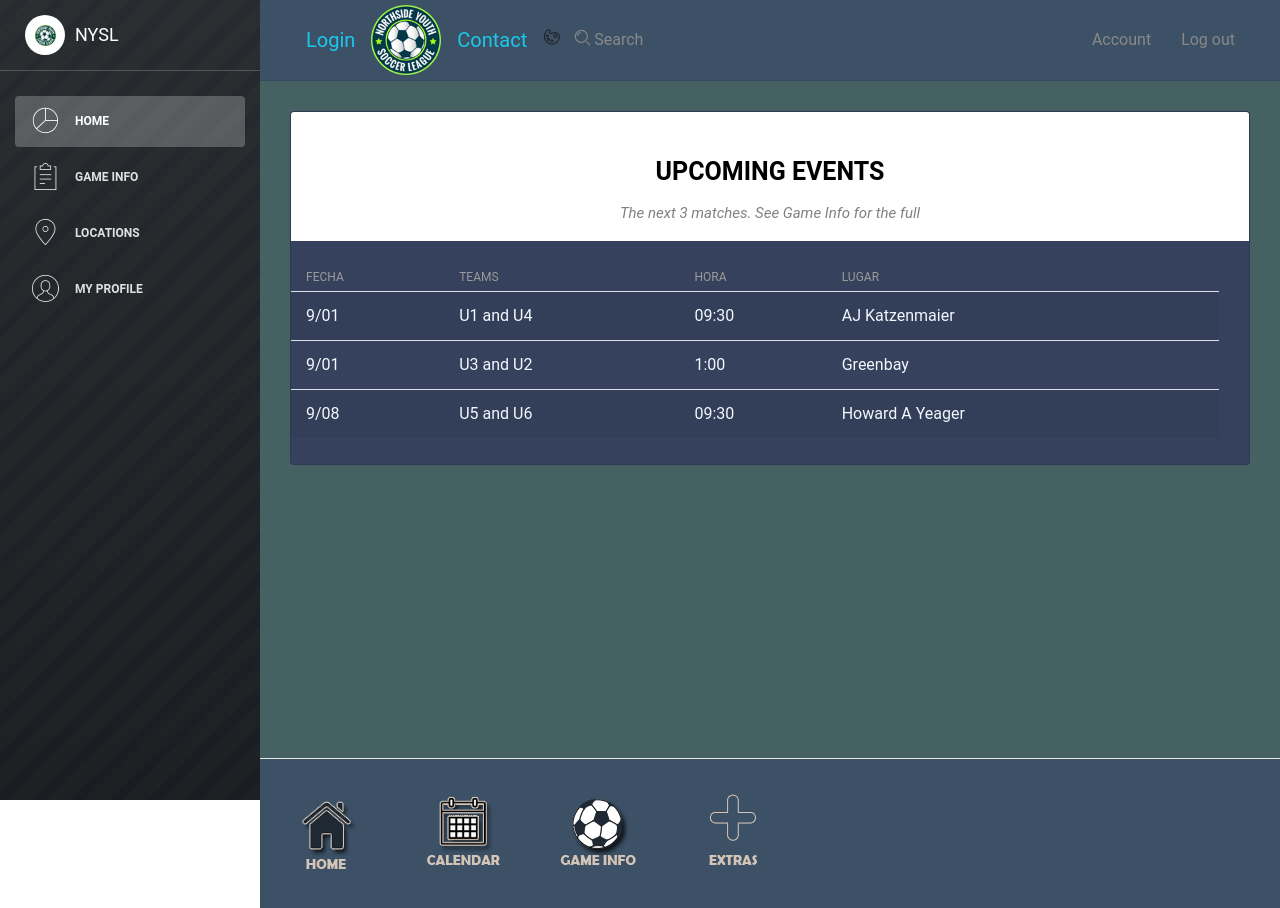
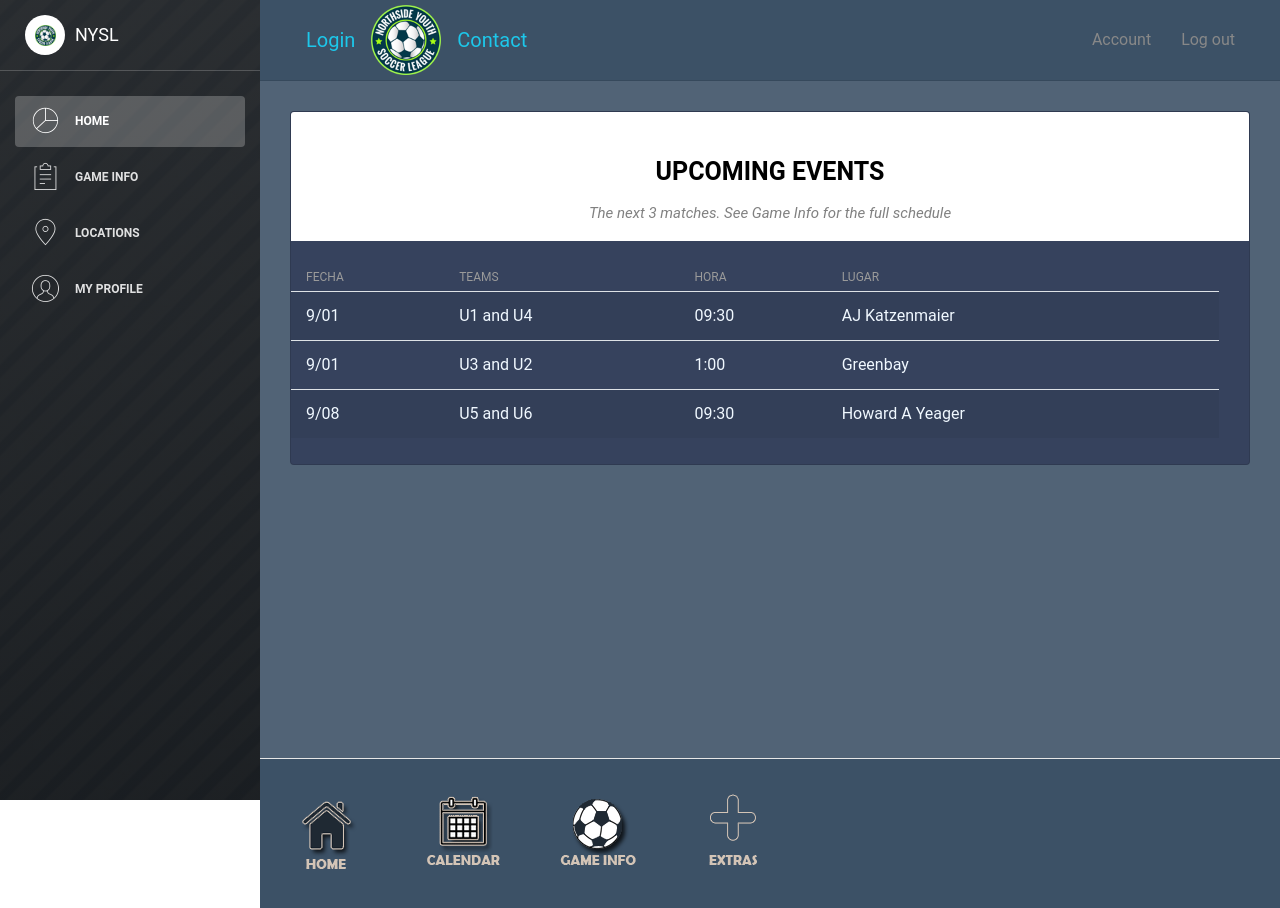
Before and after one commit to zolemello/MobileWebDevelopment, a Vue app: page /#/admin/home in a window 1280 px wide. Built offline with nearby package versions, Linux system fonts and the light colour scheme; what v-tooltip would draw is missing.

Commit message:
Intento de arreglar imagenes del footer

```diff
--- a/src/layout/ContentFooter.vue
+++ b/src/layout/ContentFooter.vue
@@ -37,8 +37,6 @@
   font-size: 20px;
   font-weight: bold;
 
-
-
 }
 
 .footer{
--- a/src/layout/DashboardLayout.vue
+++ b/src/layout/DashboardLayout.vue
@@ -50,8 +50,8 @@
 
 <style lang="css">
   div.wrapper {
-    background-color: darkslategrey;
-    background-repeat: repeat;
+    background-color: #3c5166;
+    background-size: cover;
   }
 
 </style>
--- a/src/layout/MobileMenu.vue
+++ b/src/layout/MobileMenu.vue
@@ -4,13 +4,13 @@
       <template slot="title">
         <i class="fa fa-globe"></i>
         <b class="caret"></b>
-        <span class="notification">5 Notifications</span>
+        <span class="notification">2 Notifications</span>
       </template>
       <a class="dropdown-item" href="#">Notification 1</a>
       <a class="dropdown-item" href="#">Notification 2</a>
-      <a class="dropdown-item" href="#">Notification 3</a>
+     <!-- <a class="dropdown-item" href="#">Notification 3</a>
       <a class="dropdown-item" href="#">Notification 4</a>
-      <a class="dropdown-item" href="#">Another notification</a>
+      <a class="dropdown-item" href="#">Another notification</a> -->
     </base-dropdown>
     <li class="nav-item">
       <a href="#" class="nav-link">
--- a/src/layout/TopNavbar.vue
+++ b/src/layout/TopNavbar.vue
@@ -27,18 +27,14 @@
       </button>
       <div class="collapse navbar-collapse justify-content-end">
         <ul class="nav navbar-nav mr-auto">
-          <li class="nav-item">
 
-              <i class="nc-icon nc-palette"></i>
 
-          </li>
-
-          <li class="nav-item">
+          <!-- <li class="nav-item">
             <a href="#" class="nav-link">
               <i class="nc-icon nc-zoom-split"></i>
               <span class="d-lg-block">&nbsp;Search</span>
             </a>
-          </li>
+          </li> -->
         </ul>
         <ul class="navbar-nav ml-auto">
           <li class="nav-item">
--- a/src/pages/GameInfo.vue
+++ b/src/pages/GameInfo.vue
@@ -54,13 +54,7 @@
   import Card from 'src/components/Cards/Card.vue'
   const tableColumns = ['FECHA', 'TEAMS', 'HORA', 'LUGAR', 'MAPA']
   const  tableData=[
-          {
-            fecha: "FECHA",
-            teams: "TEAMS",
-            hora: "HORA",
-           lugar: "LUGAR",
 
-          },
           {
             fecha: "9/01",
             teams: "U1 and U4",
--- a/src/pages/Home.vue
+++ b/src/pages/Home.vue
@@ -8,7 +8,7 @@
           >
             <template slot="header" >
               <h4 class="tituloTabla">UPCOMING EVENTS</h4>
-              <p class="subtituloTabla">The next 3 matches. See Game Info for the full</p>
+              <p class="subtituloTabla">The next 3 matches. See Game Info for the full schedule</p>
             </template>
             <l-table class="table-hover table-striped"
                      :columns="table1.columns"
```
